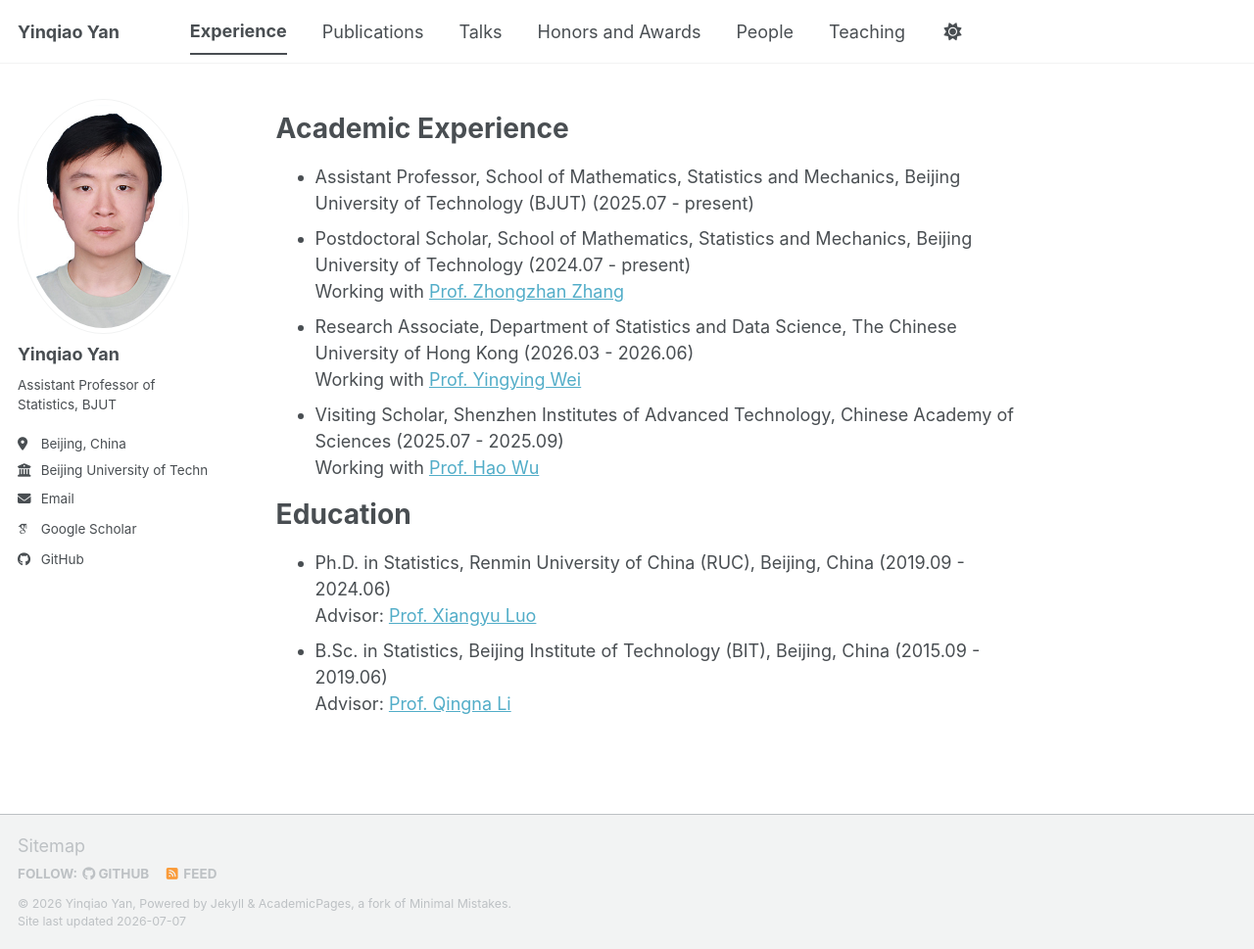
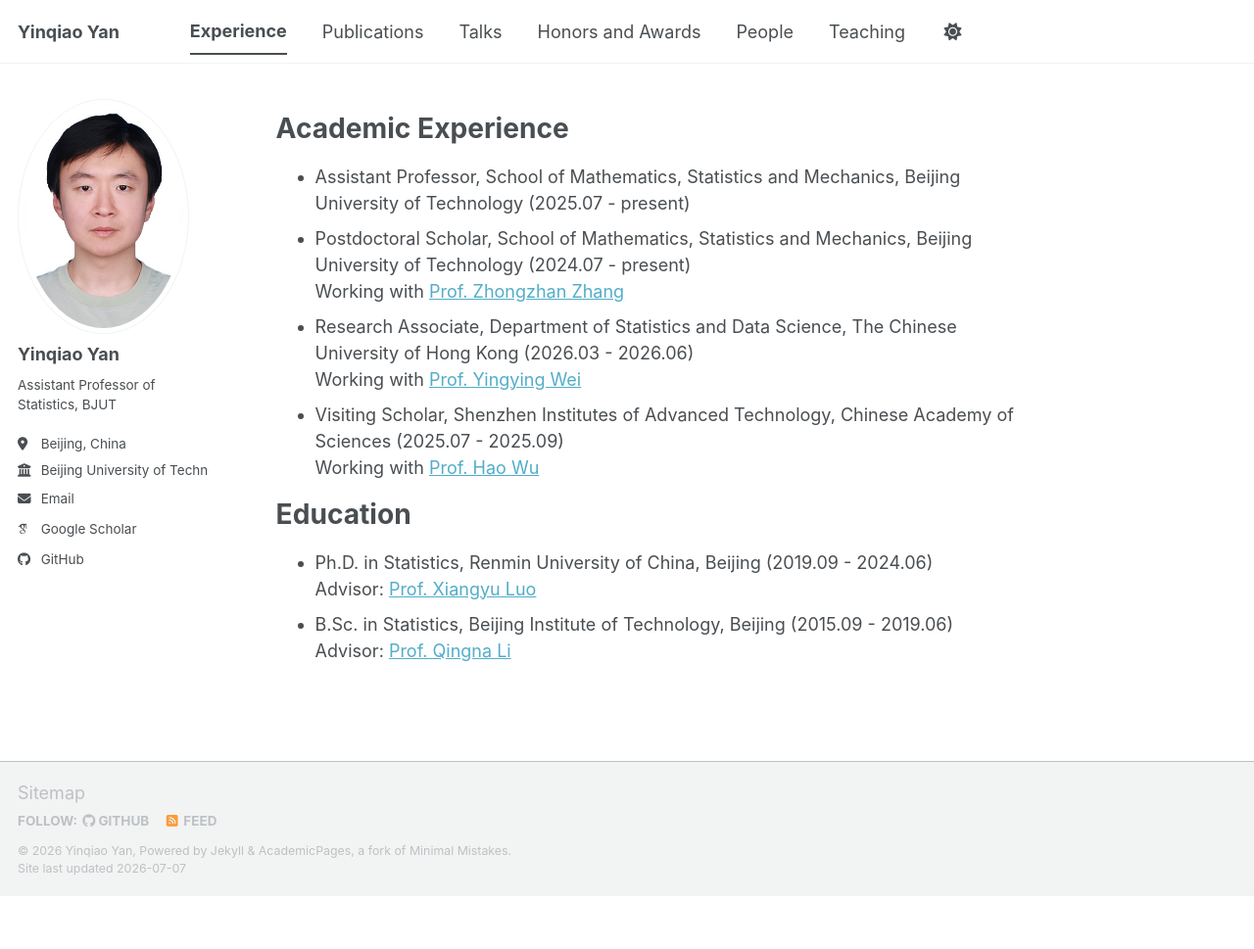
Before and after one commit to yinqiaoyan/yinqiaoyan.github.io, a Jekyll site: the page built from _pages/experience.md, in a window 1280 px wide and 969 px high. Shown: the whole window at 98% size. Built offline with Jekyll 4.4.1, drawn with Linux system fonts in a browser that asks for light colours; some web fonts are replaced; a script bundle is joined from its source files by our own code; library files that are not in the unit come from our copies.

Commit message:
update 20260707-4

```diff
--- a/_pages/experience.md
+++ b/_pages/experience.md
@@ -6,7 +6,7 @@ author_profile: true
 
 # Academic Experience
 
-- Assistant Professor, School of Mathematics, Statistics and Mechanics, Beijing University of Technology (BJUT) (2025.07 - present)
+- Assistant Professor, School of Mathematics, Statistics and Mechanics, Beijing University of Technology (2025.07 - present)
 - Postdoctoral Scholar, School of Mathematics, Statistics and Mechanics, Beijing University of Technology (2024.07 - present)<br>Working with [Prof. Zhongzhan Zhang](https://msm.bjut.edu.cn/info/1094/2658.htm)
 - Research Associate, Department of Statistics and Data Science, The Chinese University of Hong Kong (2026.03 - 2026.06) <br>
   Working with [Prof. Yingying Wei](https://www.sta.cuhk.edu.hk/peoples/ywei/)
@@ -14,7 +14,7 @@ author_profile: true
 
 # Education
 
-- Ph.D. in Statistics, Renmin University of China (RUC), Beijing, China (2019.09 - 2024.06)<br>
+- Ph.D. in Statistics, Renmin University of China, Beijing (2019.09 - 2024.06)<br>
   Advisor: [Prof. Xiangyu Luo](http://isbd.ruc.edu.cn/sztd/a3612cf52e7c4df2bf9c6a403d12b635.htm)
-- B.Sc. in Statistics, Beijing Institute of Technology (BIT), Beijing, China (2015.09 - 2019.06)<br>
+- B.Sc. in Statistics, Beijing Institute of Technology, Beijing (2015.09 - 2019.06)<br>
   Advisor: [Prof. Qingna Li](https://math.bit.edu.cn/szdw/jgml/sxgcx/lqn/index.htm)
```
